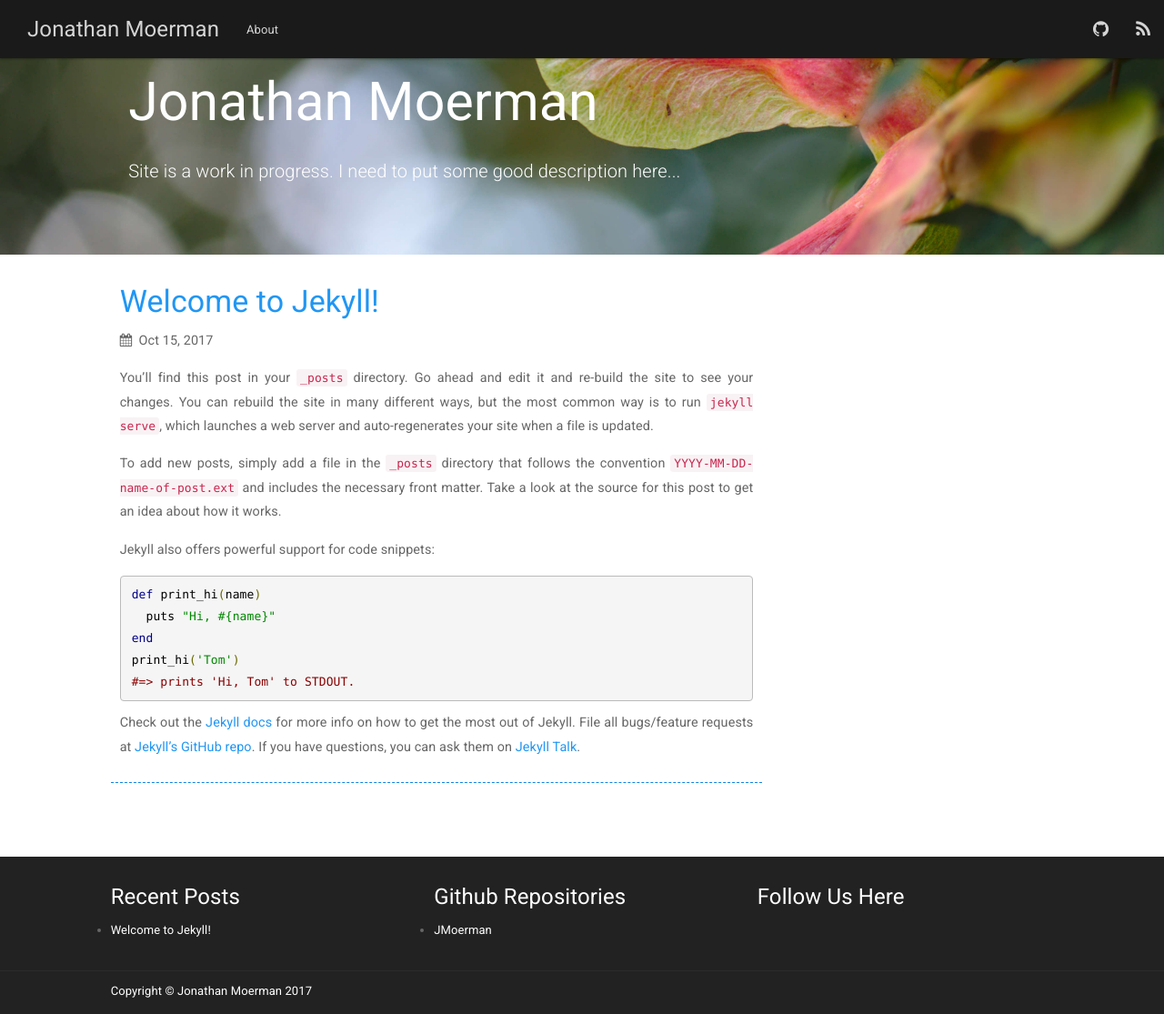
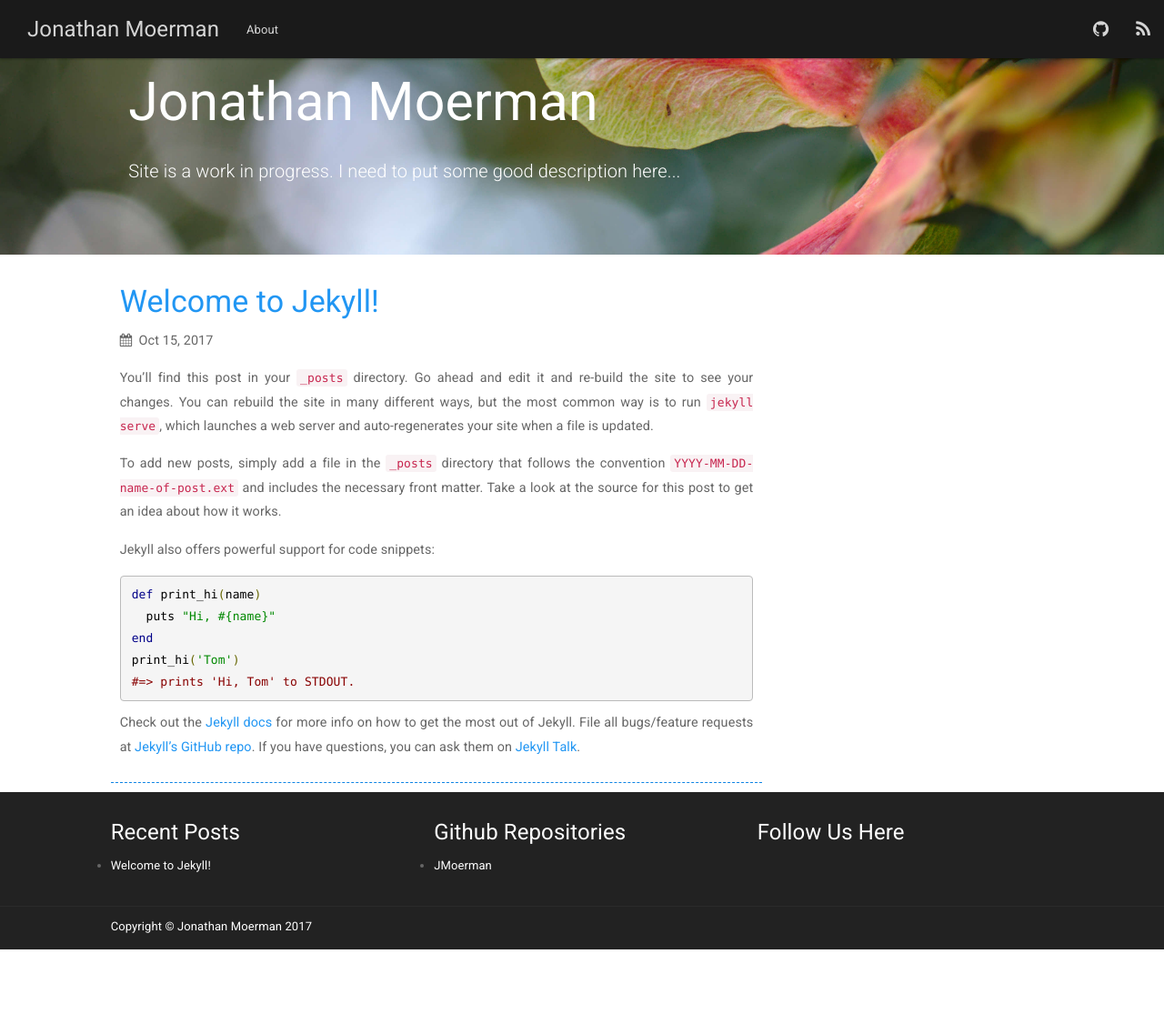
Before and after one commit to JMoerman/JMoerman.github.io, a Jekyll site: the page built from index.html, in a window 1280 px wide and 1115 px high. Shown: the whole window at 91% size. Built offline with Jekyll 4.4.1, drawn with Linux system fonts in a browser that asks for light colours; nearby versions of some CDN libraries; comment, search, counter and statistics services are not loaded.

Commit message:
Remove sharer

```diff
--- a/_includes/sharer.html
+++ /dev/null
@@ -1,36 +0,0 @@
-{% if site.fb_username %}
-<div class="fb_share">
-	<div id="fb-root"></div>
-	<script>(function(d, s, id) {
-	  var js, fjs = d.getElementsByTagName(s)[0];
-	  if (d.getElementById(id)) return;
-	  js = d.createElement(s); js.id = id;
-	  js.src = "//connect.facebook.net/en_US/sdk.js#xfbml=1&appId=354997024639145&version=v2.0";
-	  fjs.parentNode.insertBefore(js, fjs);
-	}(document, 'script', 'facebook-jssdk'));</script>
-<div class="fb-share-button" data-layout="button_count"></div>
-</div>
-{% endif %}
-
-{% if site.twitter_username %}
-<div class="twitter_share">
-	<a href="https://twitter.com/share" class="twitter-share-button" data-via="{{ site.twitter_username }}" data-hashtags="sailsjs">Tweet</a>
-	<script>!function(d,s,id){var js,fjs=d.getElementsByTagName(s)[0],p=/^http:/.test(d.location)?'http':'https';if(!d.getElementById(id)){js=d.createElement(s);js.id=id;js.src=p+'://platform.twitter.com/widgets.js';fjs.parentNode.insertBefore(js,fjs);}}(document, 'script', 'twitter-wjs');</script>
-</div>
-{% endif %}
-
-{% if site.linkedin_username %}
-<div class="linkedin_share">
-	<script src="//platform.linkedin.com/in.js" type="text/javascript">
-	  lang: en_US
-	</script>
-	<script type="IN/Share" data-counter="right"></script>
-</div>
-{% endif %}
-
-{% if site.gplus_username %}
-<div class="g_share">
-	<script src="https://apis.google.com/js/platform.js" async defer></script>
-	<div class="g-plus" data-action="share" data-annotation="bubble"></div>
-</div>
-{% endif %}
--- a/_layouts/default.html
+++ b/_layouts/default.html
@@ -21,13 +21,6 @@
     <div class="col-md-12">
         {{ content }}
     </div>
-    <div class="col-md-12 share-div">
-        <div class="col-md-1"></div>
-        <div class="col-md-10">
-          {% include sharer.html %}
-        </div>
-        <div class="col-md-1"></div>
-    </div>
     <div class="col-md-12">
     {% include footer.html %}
     </div>
--- a/_sass/_layout.scss
+++ b/_sass/_layout.scss
@@ -106,11 +106,6 @@
     color: #fff;
   }
 }
-.share-div{
-  padding:3%;
-  padding-left:1%;
-  padding-top:1%;
-}
 .recent_posts li {
   display: block;
   color: #fff;
```
